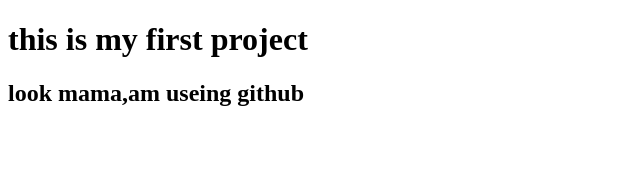
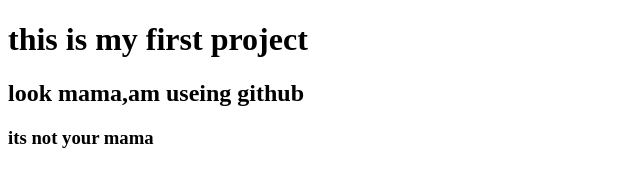
Before and after one commit to Anikislamromeo/my-first-website, a plain HTML site: page index.html in a window 1280 px wide. Shown: the whole page, without its empty margins (0-640 px from the left). Drawn offline with Linux system fonts and the light colour scheme.

Commit message:
added a header

```diff
--- a/index.html
+++ b/index.html
@@ -8,5 +8,6 @@
 <body>
     <h1>this is my first project</h1>
     <h2>look mama,am useing github</h2>
+    <h3>its not your mama</h3>
 </body>
 </html>
```
